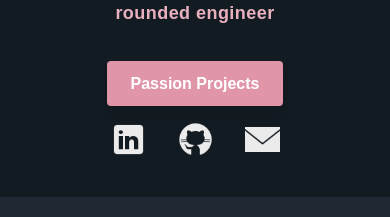
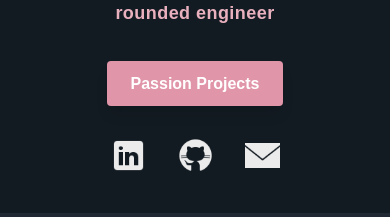
Before and after one commit to vanyajpg/portfolio-under-construction, a React (Create React App) app: page / in a window 390 px wide. Shown: the part 800-1017 px from the top of the page. Built offline with nearby package versions, Linux system fonts and the light colour scheme.

Commit message:
always tweaking

```diff
--- a/public/index.html
+++ b/public/index.html
@@ -6,7 +6,7 @@
     <meta name="theme-color" content="#000000" />
     <meta
       name="description"
-      content="Web site created using create-react-app"
+      content="Website showcasing all of Vanya Sagam's recent work"
     />
     <link rel="apple-touch-icon" href="%PUBLIC_URL%/logo192.png" />
 
--- a/src/components/about.jsx
+++ b/src/components/about.jsx
@@ -96,7 +96,7 @@ export default function About() {
                 Passion Projects
               </Link>
             </Box>
-            <div className="flex  space-x-8 mt-4 lg:mt-0">
+            <div className="flex space-x-8 mt-8 lg:mt-0">
               <a href="https://www.linkedin.com/in/vanya-sagam/">
                 <img
                   src={`../../assets/linkedin.png  `}
```
